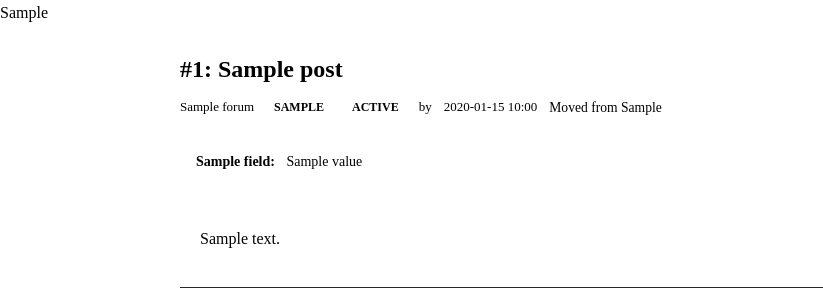
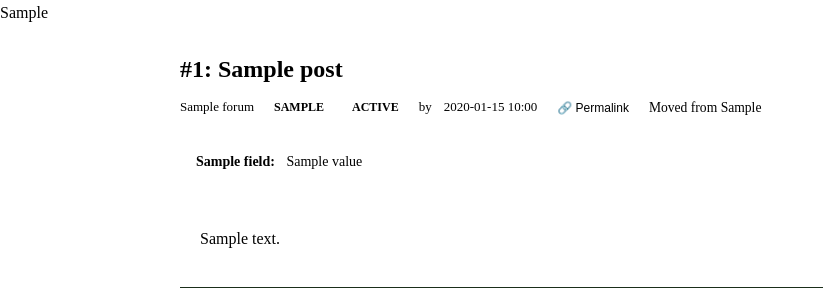
Before and after one commit to Callendina/corkboard, a Python web app: template corkboard/templates/post.html in a window 1280 px wide. Shown: the top 288 px of the page, without its empty margins (0-823 px from the left). Run offline with Jinja, Linux system fonts and the light colour scheme; the template is opened without the code that fills it: most values are stand-ins (such as "Sample title", 1, 10 or a date in 2020).

Commit message:
Add permalink button to post detail page
Copies /corkboard/post/N URL to clipboard for sharing. Only visible
to logged-in users who can access the post detail view.

Co-Authored-By: Claude Opus 4.6 (1M context) <noreply@anthropic.com>

```diff
--- a/corkboard/templates/post.html
+++ b/corkboard/templates/post.html
@@ -14,6 +14,7 @@
             {% endif %}
             <span>by {{ mask_author(post.author_email, user.role, post.post_number) }}</span>
             <span>{{ post.created_at.strftime('%Y-%m-%d %H:%M') if post.created_at else '' }}</span>
+            <button onclick="var u=location.origin+'{{ prefix }}/post/{{ post.post_number }}';navigator.clipboard.writeText(u).then(function(){this.textContent='Copied!'}.bind(this),function(){prompt('Permalink:',u)})" class="btn-small" style="background:var(--cb-surface);color:var(--cb-accent);border:1px solid var(--cb-border);cursor:pointer" title="Copy permalink">&#128279; Permalink</button>
             {% if post.scrubbed %}
             <span class="scrubbed-notice" title="Some sensitive content was automatically removed">Scrubbed</span>
             {% endif %}
```
